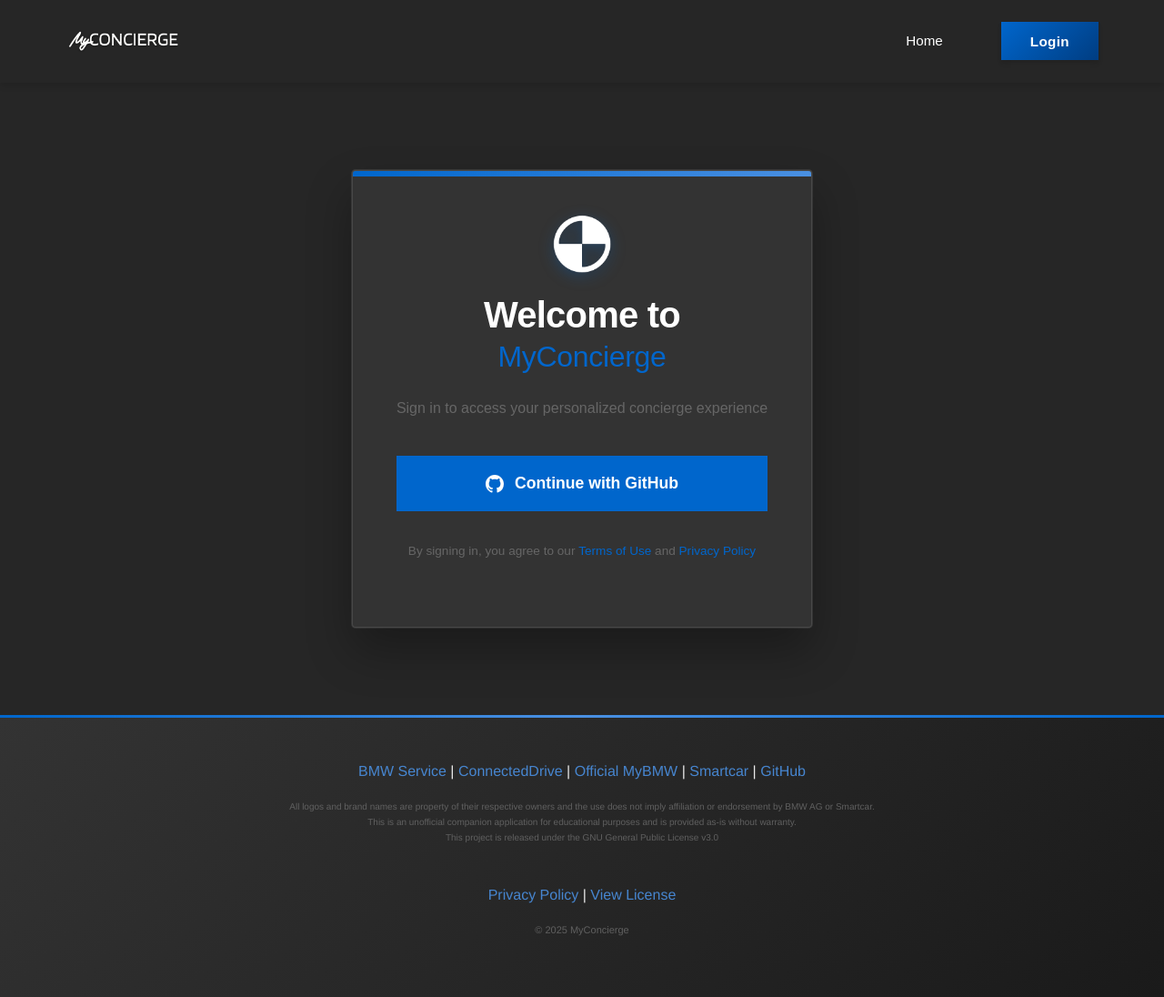
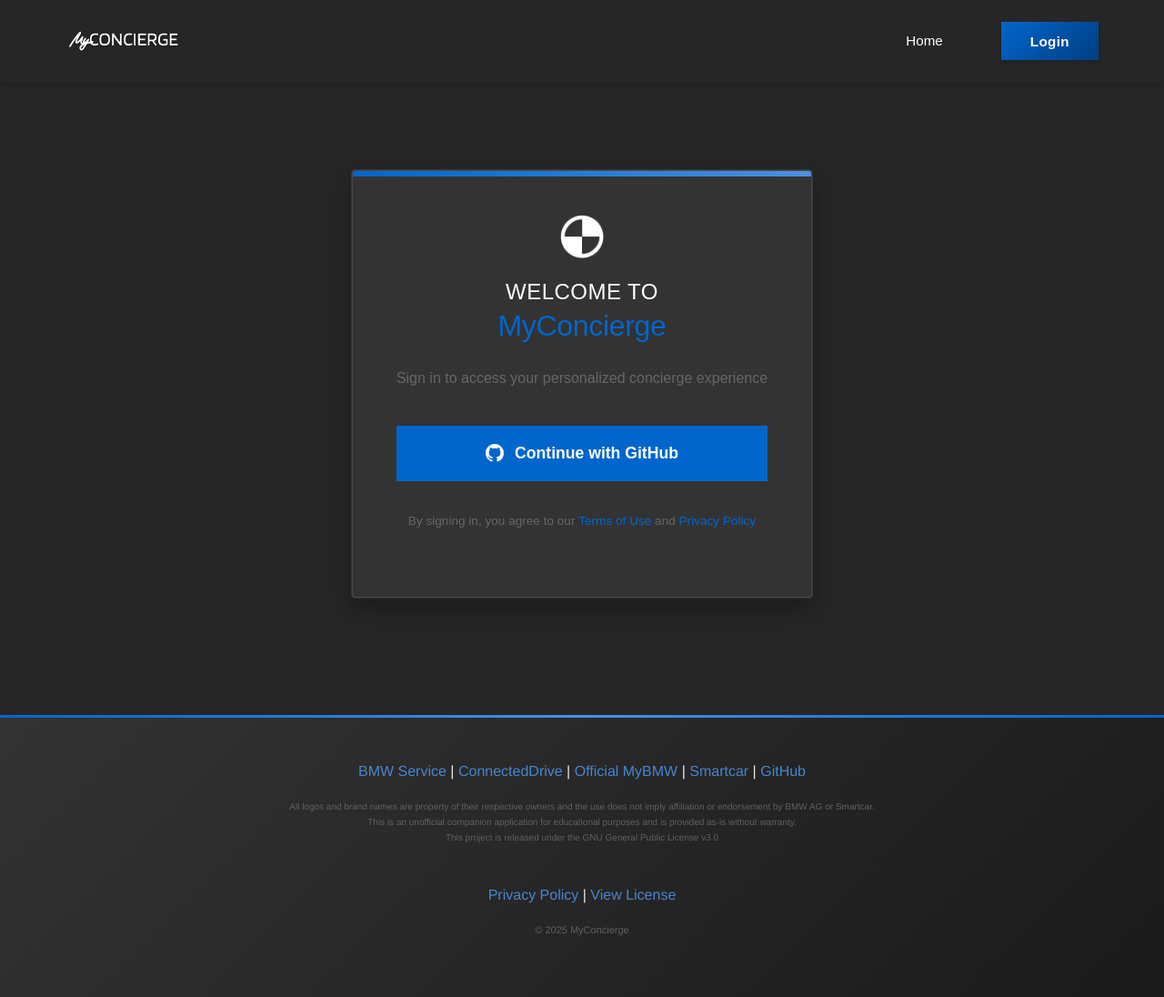
Before and after one commit to chatala1/BMW-Concierge, a Jekyll site: the page built from login.html, in a window 1280 px wide and 1096 px high. Shown: the whole window at 91% size. Built offline with Jekyll 4.4.1, drawn with Linux system fonts in a browser that asks for light colours; some web fonts are replaced.

Commit message:
Update style.css

```diff
--- a/assets/css/style.css
+++ b/assets/css/style.css
@@ -610,7 +610,7 @@
     border-radius: 4px;
     padding: 3rem;
     box-shadow:
-        0 25px 50px rgba(0, 0, 0, 0.3),
+        0 12px 25px rgba(0, 0, 0, 0.3),
         0 0 0 1px rgba(255, 255, 255, 0.1),
         inset 0 1px 0 rgba(255, 255, 255, 0.2);
     border: 1px solid rgba(255, 255, 255, 0.1);
@@ -641,20 +641,19 @@
 }
 
 .bmw-car-icon {
-    width: 4rem;
-    height: 4rem;
-    color: var(--bmw-blue);
+    width: 3rem;
+    height: 3rem;
     margin-bottom: 1rem;
-    filter: drop-shadow(0 4px 8px rgba(0, 102, 204, 0.3));
 }
 
 .bmw-welcome-title {
-    font-size: 2.5rem;
-    font-weight: 700;
+    font-size: 1.5rem;
+    font-weight: 500;
     color: var(--bmw-white);
     margin: 0;
-    letter-spacing: -0.02em;
+    letter-spacing: 0.02em;
     line-height: 1.1;
+    text-transform: uppercase;
 }
 
 .bmw-subtitle {
```
